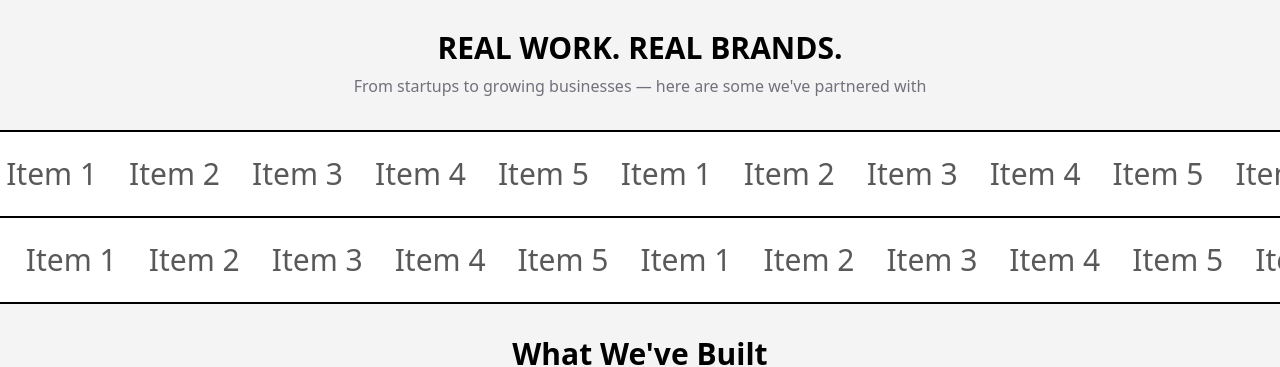
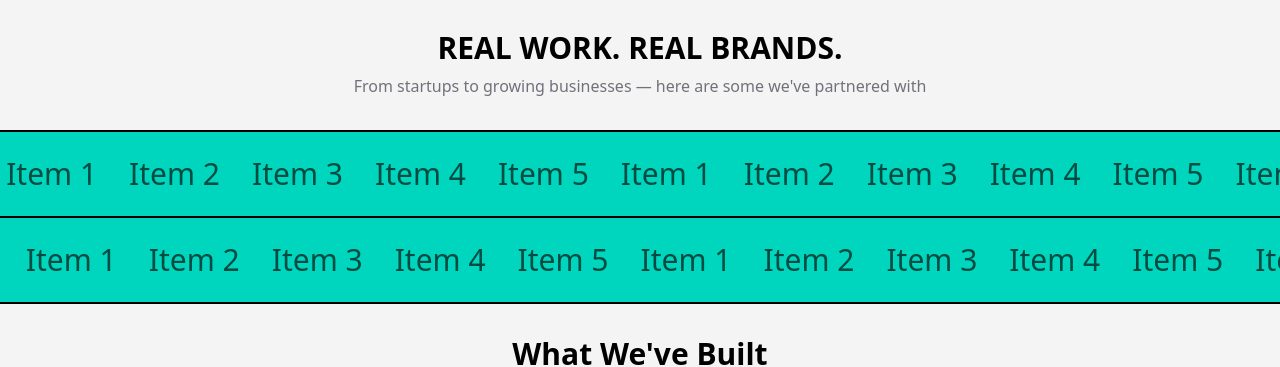
Before and after one commit to pranavsoni1101/srizen, a Next.js app: page / in a window 1280 px wide. Shown: the part 1680-2047 px from the top of the page. Built offline with nearby package versions, Linux system fonts and the light colour scheme.

Commit message:
Made adjustments to marquee and updated dummy image of showcase

```diff
--- a/app/page.tsx
+++ b/app/page.tsx
@@ -32,25 +32,25 @@ const Home = () => {
     {
       title: "Compliance Management App",
       description: "Automated compliance tracking with AWS deployment.",
-      image: "/images/compliance.png",
+      image: "https://images.pexels.com/photos/6538918/pexels-photo-6538918.jpeg",
       link: "https://example.com",
     },
     {
       title: "Pixelsmith Creative Studio",
       description: "Brand design & digital presence revamp.",
-      image: "/images/pixelsmith.png",
+      image: "https://images.pexels.com/photos/6538918/pexels-photo-6538918.jpeg",
       link: "https://example.com",
     },
     {
       title: "ERP SaaS MVP",
       description: "AI-first ERP with plug-and-play modules.",
-      image: "/images/erp.png",
+      image: "https://images.pexels.com/photos/6538918/pexels-photo-6538918.jpeg",
       link: "https://example.com",
     },
     {
       title: "Healthcare Data Annotation",
       description: "Static site with Strapi CMS + GraphQL.",
-      image: "/images/health.png",
+      image: "https://images.pexels.com/photos/6538918/pexels-photo-6538918.jpeg",
       link: "https://example.com",
     },
   ];
--- a/components/ui/marquee.tsx
+++ b/components/ui/marquee.tsx
@@ -1,6 +1,6 @@
 export  function Marquee({ items }: { items: string[] }) {
   return (
-    <div className="relative flex w-full overflow-x-hidden border-b-2 border-border bg-secondary-background text-foreground/65 font-base">
+    <div className="relative flex w-full overflow-x-hidden border-b-2 border-border bg-main text-black/65 font-base">
       <div className="animate-marquee whitespace-nowrap py-6">
         {items.map((item, id) => {
           return (
@@ -28,7 +28,7 @@ export  function Marquee({ items }: { items: string[] }) {
 
 export  function ReverseMarquee({ items }: { items: string[] }) {
   return (
-    <div className="relative flex w-full overflow-x-hidden border-b-2 border-t-2 border-border bg-secondary-background text-foreground/65 font-base">
+    <div className="relative flex w-full overflow-x-hidden border-b-2 border-t-2 border-border bg-main text-black/65 font-base">
       <div className="animate-reverse-marquee whitespace-nowrap py-6">
         {items.map((item, id) => {
           return (
```
